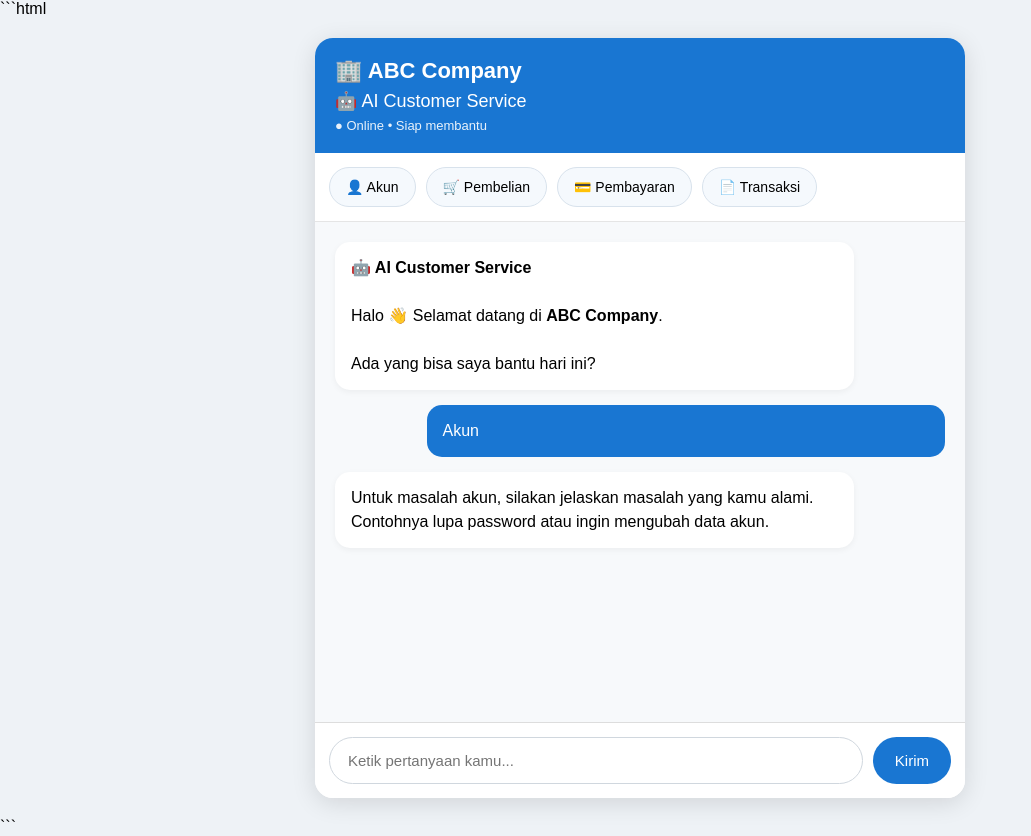
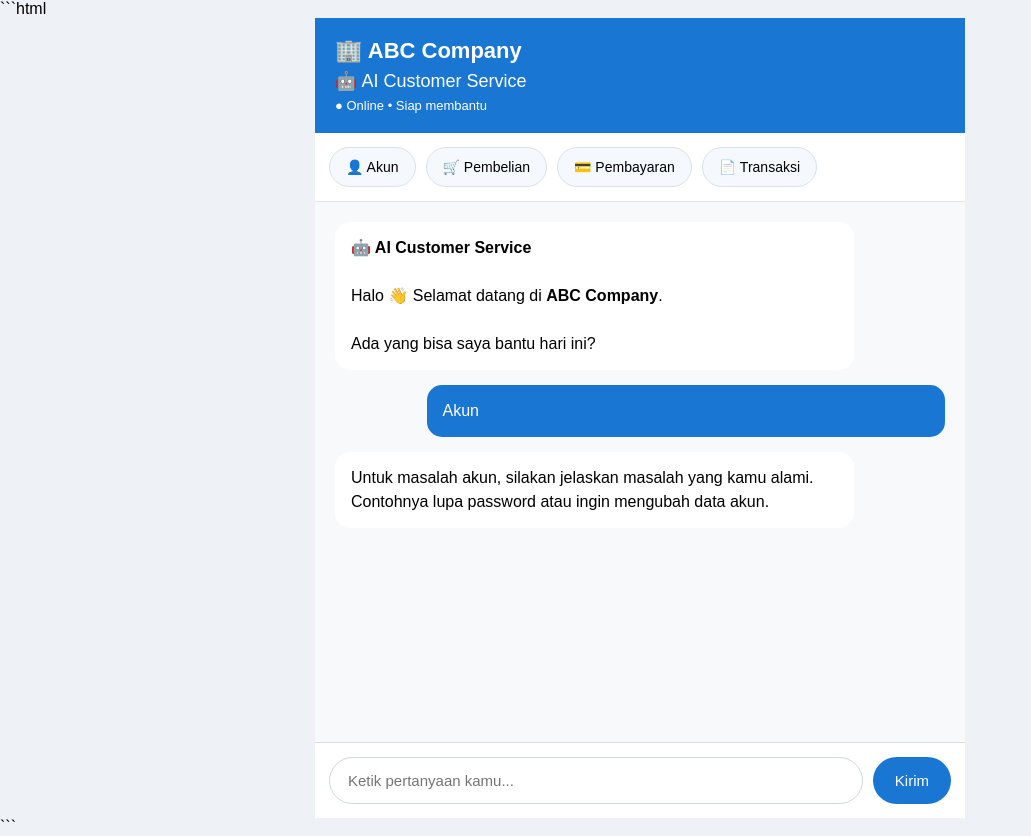
Before and after one commit to hororspam3-cyber/AI-CS, a website: page index.html in a window 1280 px wide. Both pictures are taken after a click on the button "👤 Akun". Shown: the whole page, without its empty margins (0-1031 px from the left). Drawn offline with Linux system fonts and the light colour scheme.

Commit message:
Update index.html

```diff
--- a/index.html
+++ b/index.html
@@ -4,7 +4,6 @@
 <head>
   <meta charset="UTF-8">
   <meta name="viewport" content="width=device-width, initial-scale=1.0">
-
   <title>ABC Company - AI Customer Service</title>
 
   <style>
@@ -28,8 +27,6 @@
       flex-direction: column;
     }
 
-    /* HEADER */
-
     .header {
       background: #1976d2;
       color: white;
@@ -49,10 +46,7 @@
     .status {
       font-size: 13px;
       margin-top: 6px;
-      opacity: 0.9;
     }
-
-    /* CATEGORY */
 
     .menu {
       display: flex;
@@ -73,12 +67,6 @@
       cursor: pointer;
     }
 
-    .menu button:hover {
-      background: #e3f0fc;
-    }
-
-    /* CHAT */
-
     .chat {
       flex: 1;
       padding: 20px;
@@ -92,7 +80,6 @@
       padding: 14px 16px;
       border-radius: 15px;
       margin-bottom: 15px;
-      box-shadow: 0 2px 6px rgba(0,0,0,0.05);
       line-height: 1.5;
     }
 
@@ -106,8 +93,6 @@
       margin-bottom: 15px;
       line-height: 1.5;
     }
-
-    /* INPUT */
 
     .input-area {
       display: flex;
@@ -126,10 +111,6 @@
       outline: none;
     }
 
-    .input-area input:focus {
-      border-color: #1976d2;
-    }
-
     .input-area button {
       background: #1976d2;
       color: white;
@@ -139,25 +120,6 @@
       font-size: 15px;
       cursor: pointer;
     }
-
-    .input-area button:hover {
-      background: #125aa0;
-    }
-
-    /* DESKTOP */
-
-    @media (min-width: 651px) {
-
-      .container {
-        height: 95vh;
-        margin-top: 2.5vh;
-        margin-bottom: 2.5vh;
-        border-radius: 18px;
-        overflow: hidden;
-        box-shadow: 0 5px 25px rgba(0,0,0,0.12);
-      }
-
-    }
   </style>
 </head>
 
@@ -165,74 +127,32 @@
 
   <div class="container">
 
-    <!-- HEADER -->
+    <div class="header">
+      <div class="company">🏢 ABC Company</div>
+      <div class="title">🤖 AI Customer Service</div>
+      <div class="status">● Online • Siap membantu</div>
+    </div>
 
-    <div class="header">
+    <div class="menu">
+      <button onclick="pilihKategori('Akun')">👤 Akun</button>
+      <button onclick="pilihKategori('Pembelian')">🛒 Pembelian</button>
+      <button onclick="pilihKategori('Pembayaran')">💳 Pembayaran</button>
+      <button onclick="pilihKategori('Transaksi')">📄 Transaksi</button>
+    </div>
 
-      <div class="company">
-        🏢 ABC Company
-      </div>
+    <div class="chat" id="chat">
 
-      <div class="title">
-        🤖 AI Customer Service
-      </div>
-
-      <div class="status">
-        ● Online • Siap membantu
+      <div class="bot-message">
+        <b>🤖 AI Customer Service</b>
+        <br><br>
+        Halo 👋 Selamat datang di <b>ABC Company</b>.
+        <br><br>
+        Ada yang bisa saya bantu hari ini?
       </div>
 
     </div>
 
-
-    <!-- CATEGORY -->
-
-    <div class="menu">
-
-      <button onclick="pilihKategori('Akun')">
-        👤 Akun
-      </button>
-
-      <button onclick="pilihKategori('Pembelian')">
-        🛒 Pembelian
-      </button>
-
-      <button onclick="pilihKategori('Pembayaran')">
-        💳 Pembayaran
-      </button>
-
-      <button onclick="pilihKategori('Transaksi')">
-        📄 Transaksi
-      </button>
-
-    </div>
-
-
-    <!-- CHAT -->
-
-    <div class="chat" id="chat">
-
-      <div class="bot-message">
-
-        <b>🤖 AI Customer Service</b>
-
-        <br><br>
-
-        Halo 👋 Selamat datang di
-        <b>ABC Company</b>.
-
-        <br><br>
-
-        Ada yang bisa saya bantu hari ini?
-
-      </div>
-
-    </div>
-
-
-    <!-- INPUT -->
-
     <div class="input-area">
-
       <input
         type="text"
         id="userInput"
@@ -240,17 +160,12 @@
         onkeydown="tekanEnter(event)"
       >
 
-      <button onclick="kirimPesan()">
-        Kirim
-      </button>
-
+      <button onclick="kirimPesan()">Kirim</button>
     </div>
 
   </div>
 
-
   <script>
-
     function pilihKategori(kategori) {
 
       const chat = document.getElementById("chat");
@@ -258,54 +173,33 @@
       let jawaban = "";
 
       if (kategori === "Akun") {
-
-        jawaban =
-        "Untuk masalah akun, silakan jelaskan masalah yang kamu alami. Contohnya lupa password atau ingin mengubah data akun.";
-
+        jawaban = "Untuk masalah akun, silakan jelaskan masalah yang kamu alami. Contohnya lupa password atau ingin mengubah data akun.";
       }
 
       if (kategori === "Pembelian") {
-
-        jawaban =
-        "Untuk masalah pembelian, silakan jelaskan produk atau pesanan yang ingin kamu tanyakan.";
-
+        jawaban = "Untuk masalah pembelian, silakan jelaskan produk atau pesanan yang ingin kamu tanyakan.";
       }
 
       if (kategori === "Pembayaran") {
-
-        jawaban =
-        "Untuk masalah pembayaran, silakan jelaskan metode pembayaran atau kendala pembayaran yang kamu alami.";
-
+        jawaban = "Untuk masalah pembayaran, silakan jelaskan metode pembayaran atau kendala pembayaran yang kamu alami.";
       }
 
       if (kategori === "Transaksi") {
-
-        jawaban =
-        "Untuk masalah transaksi, silakan berikan nomor transaksi atau jelaskan transaksi yang ingin kamu tanyakan.";
-
+        jawaban = "Untuk masalah transaksi, silakan berikan nomor transaksi atau jelaskan transaksi yang ingin kamu tanyakan.";
       }
 
       chat.innerHTML += `
+        <div class="user-message">${kategori}</div>
 
-        <div class="user-message">
-          ${kategori}
-        </div>
-
-        <div class="bot-message">
-          ${jawaban}
-        </div>
-
+        <div class="bot-message">${jawaban}</div>
       `;
 
       chat.scrollTop = chat.scrollHeight;
-
     }
-
 
     function kirimPesan() {
 
       const input = document.getElementById("userInput");
-
       const pesan = input.value.trim();
 
       if (pesan === "") {
@@ -315,45 +209,28 @@
       const chat = document.getElementById("chat");
 
       chat.innerHTML += `
-
-        <div class="user-message">
-          ${pesan}
-        </div>
+        <div class="user-message">${pesan}</div>
 
         <div class="bot-message">
-
           🤖 Terima kasih atas pertanyaannya.
-
           <br><br>
-
-          Ini masih merupakan
-          <b>AI Customer Service dummy</b>.
-
+          Ini masih merupakan <b>AI Customer Service dummy</b>.
           <br><br>
-
           Jawaban otomatis akan kita kembangkan pada tahap berikutnya.
-
         </div>
-
       `;
 
       input.value = "";
-
       chat.scrollTop = chat.scrollHeight;
-
     }
-
 
     function tekanEnter(event) {
 
       if (event.key === "Enter") {
-
         kirimPesan();
-
       }
 
     }
-
   </script>
 
 </body>
```
